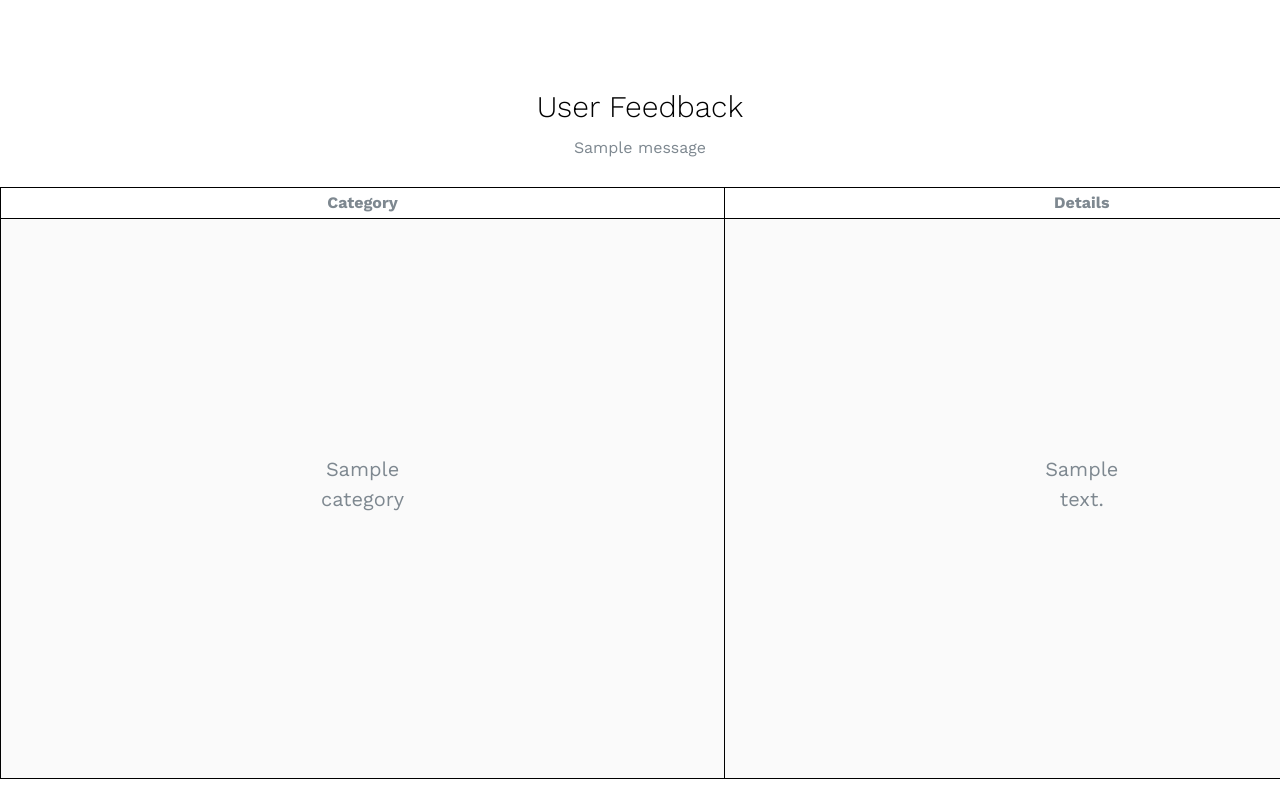
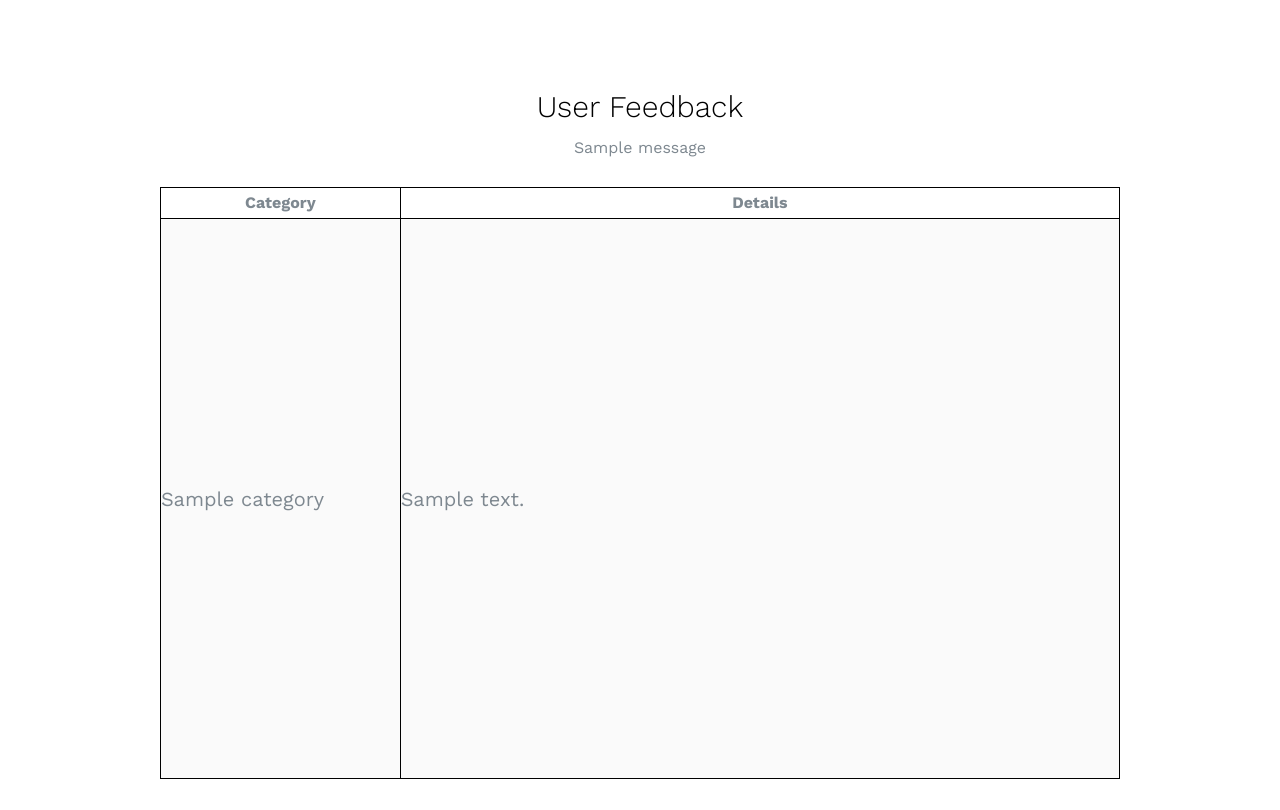
Before and after one commit to REUL-Lab/iconographic, a Flask app: template templates/userFeedback.html in a window 1280 px wide; the page is wider, and only the part inside the window is pictured. Shown: the top 810 px of that part. Run offline with Flask 2, Linux system fonts and the light colour scheme; the template is opened without the code that fills it: most values are stand-ins (such as "Sample title", 1, 10 or a date in 2020); one stand-in notice (Sample message) is shown; some libraries are stand-ins or nearby versions.

Commit message:
Merged jeffrey branch into derian

```diff
--- a/templates/index.html
+++ b/templates/index.html
@@ -83,7 +83,7 @@
 	<div class="title">
 		<h1>Welcome to Georgia Tech's REUL Lab Iconographic Tool</h1>
 	</div>
-	<!-- <img src="/images/logo.png" alt="logo"> -->
+	<img src="{{ url_for('static', filename='images/logo.png') }}" alt="logo" style="margin-left:auto;margin-right:auto;display:block;width:35%;">
 	<div class="description">
 		<h3 class="title">What is an EULA?</h3>
 		<p>
--- a/templates/userFeedback.html
+++ b/templates/userFeedback.html
@@ -161,10 +161,10 @@
 						{% if not resolved %}
 							<tr data-id="{{ id }}" data-text="{{ text }}">
 								<td style="width:25%">
-									<p>{{ category }}</p>
+									<span>{{ category }}</span>
 								</td>
 								<td style="width:75%">
-									<p>{{ text }}</p>
+									<span>{{ text }}</span>
 								</td>
 							</tr>
 						{% endif %}
```
Also changed, not shown: static/images/logo.png (renamed from images/logo.png).
